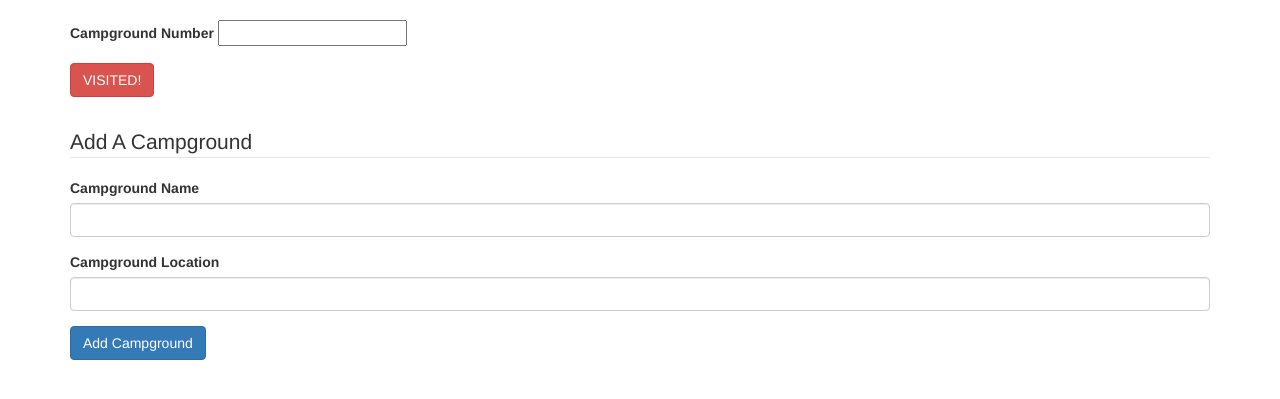
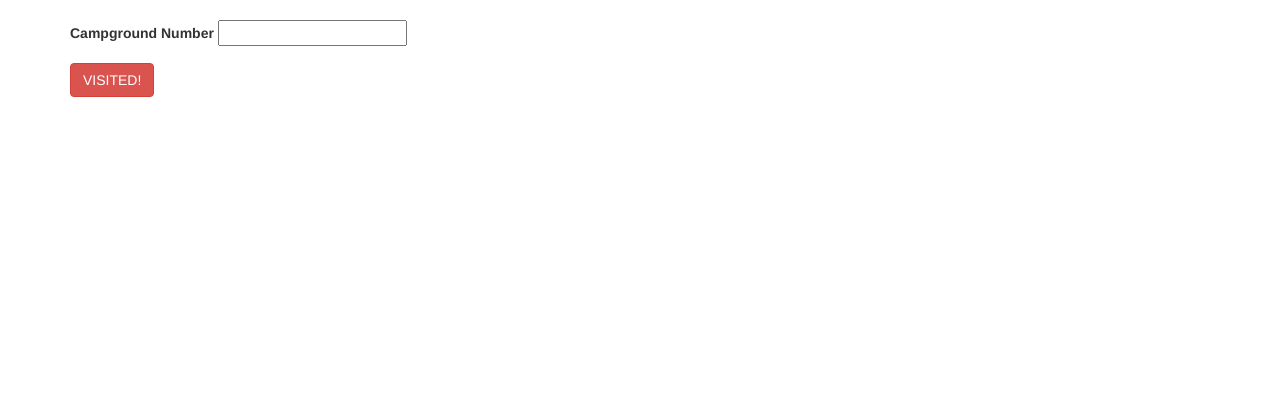
Before and after one commit to 2206-devops-batch/ChantelM-Project1, a Flask app: page / in a window 1280 px wide. Shown: the part 108-507 px from the top of the page. Run offline with Flask 2, Linux system fonts and the light colour scheme; data that the repository does not hold is empty; some libraries are stand-ins or nearby versions.

Commit message:
updated graph

```diff
--- a/src/client/templates/home.html
+++ b/src/client/templates/home.html
@@ -35,22 +35,4 @@
         </fieldset>
     </form>
 
-      <form method="POST" action="">
-        {{ addForm.hidden_tag() }}
-        <fieldset class="form-group">
-            <legend>Add A Campground</legend>
-            <div class="form-group">
-                {{ addForm.campName.label(class="form-control-label") }}
-                {{ addForm.campName(class="form-control form-control-lg") }}
-            </div>
-            <div class="form-group">
-                {{ addForm.campLocation.label(class="form-control-label") }}
-                {{ addForm.campLocation(class="form-control form-control-lg") }}
-            </div>
-            <div class="form-group">
-                {{ addForm.submitA(class="btn btn-primary") }}
-            </div>
-        </fieldset>
-      </form>
-
 {% endblock page_content %}
```
Also changed, not shown: images/pipeline.jpg.
